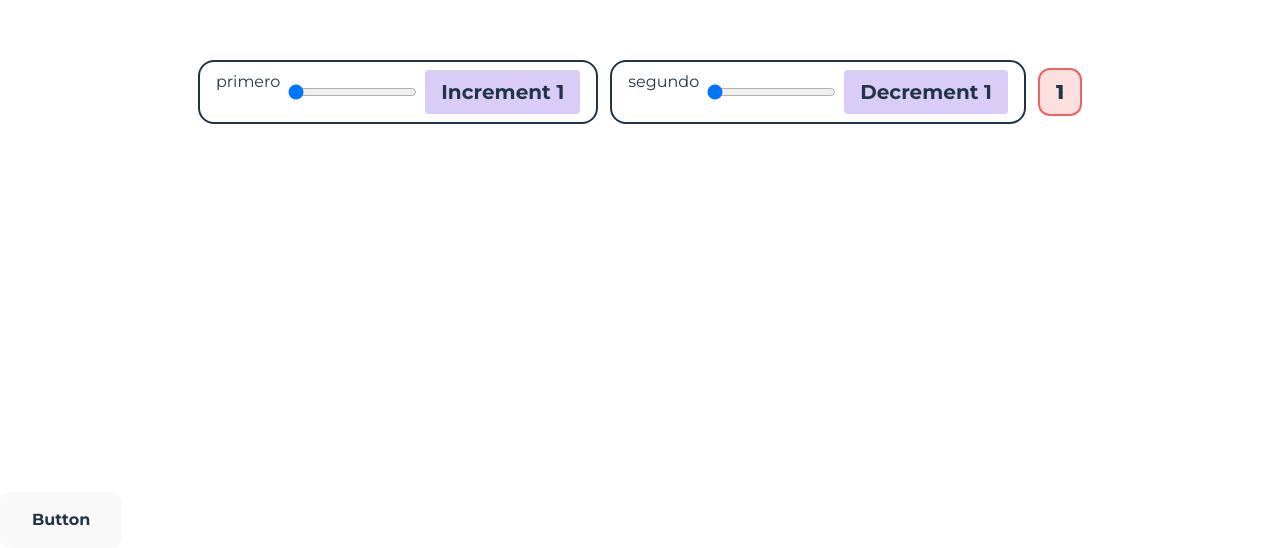
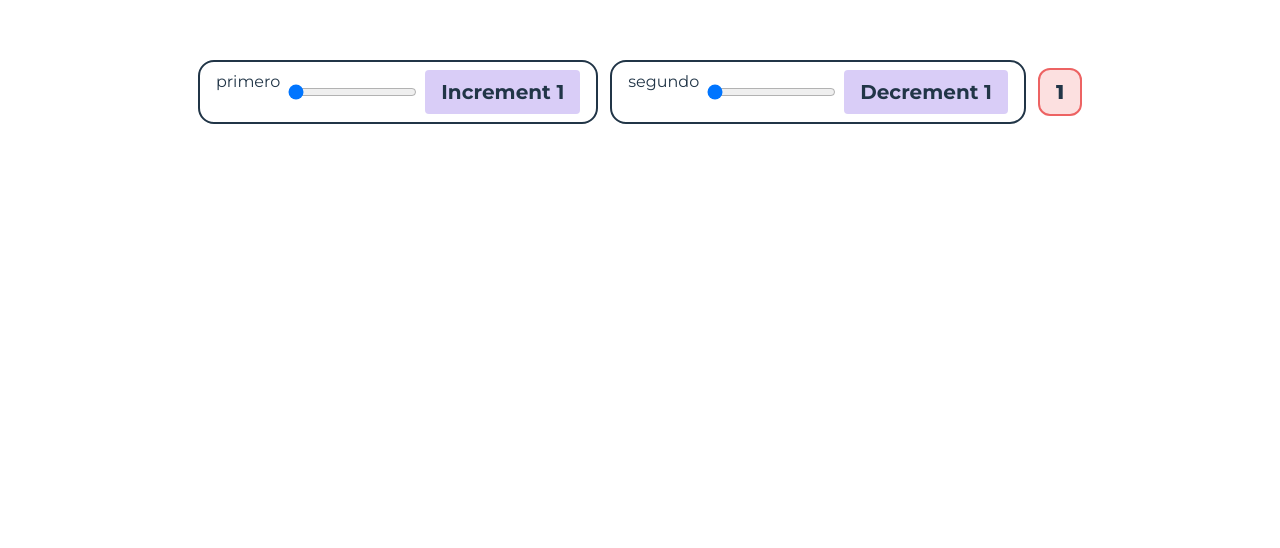
Before and after one commit to BrosWareDevOrg/broschedule-app, a React (Vite) app: page / in a window 1280 px wide. Shown: the part 308-856 px from the top of the page. After the commit the page ends 800 px from the top, so only its background shows below. Built offline with nearby package versions, Linux system fonts and the light colour scheme.

Commit message:
feat: remove button from App

```diff
--- a/src/App.jsx
+++ b/src/App.jsx
@@ -1,11 +1,9 @@
-import Button from './components/Button';
 import CounterForTest from './components/CounterForTest';
 
 function App() {
   return (
     <>
       <CounterForTest />
-      <Button bgColor='green' action={() => {}} solid={true}></Button>
     </>
   );
 }
```
